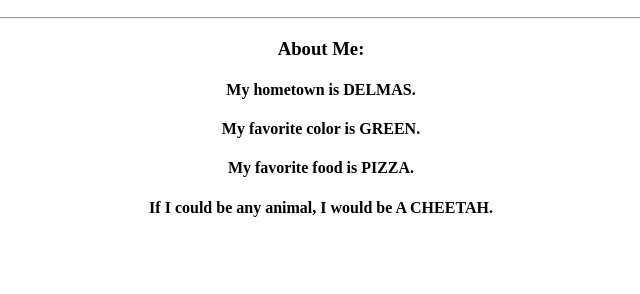
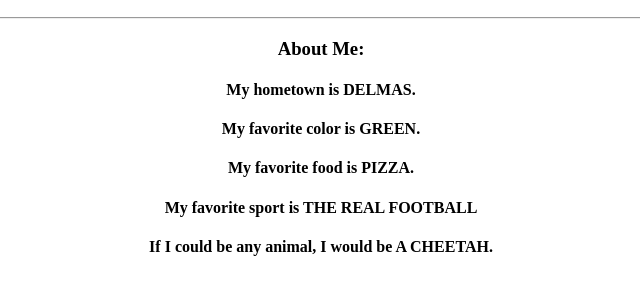
Before and after one commit to hansslouiss/my-first-page, a plain HTML site: page index.html in a window 1280 px wide. Shown: the part 110-404 px from the top of the page, without its empty margins (319-959 px from the left). Drawn offline with Linux system fonts and the light colour scheme.

Commit message:
added my favorite sport

```diff
--- a/index.html
+++ b/index.html
@@ -14,6 +14,7 @@
 					<h4>My hometown is DELMAS.</h4>
 					<h4>My favorite color is GREEN.</h4>
 					<h4>My favorite food is PIZZA.</h4>
+                    <h4>My favorite sport is THE REAL FOOTBALL</h4>
 					<h4>If I could be any animal, I would be A CHEETAH.</h4>
 			</div>
 		  </body>
```
